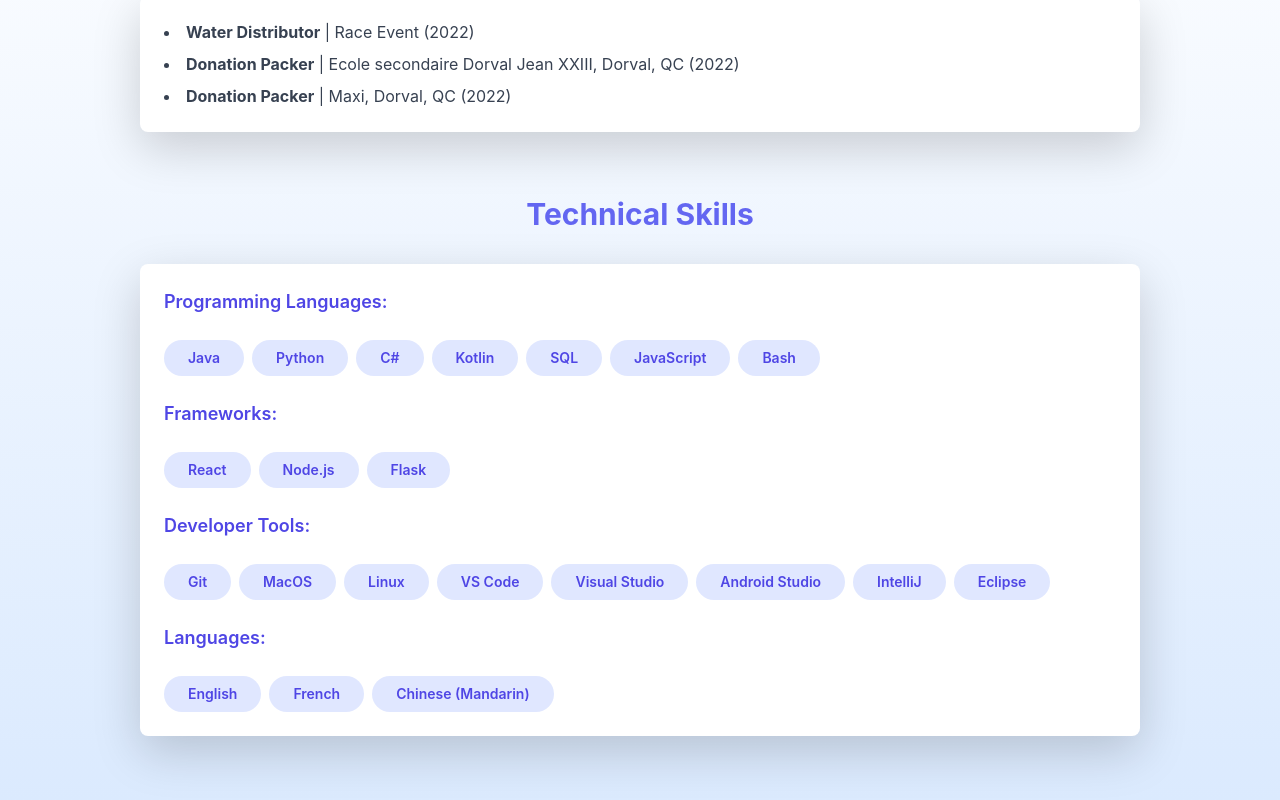
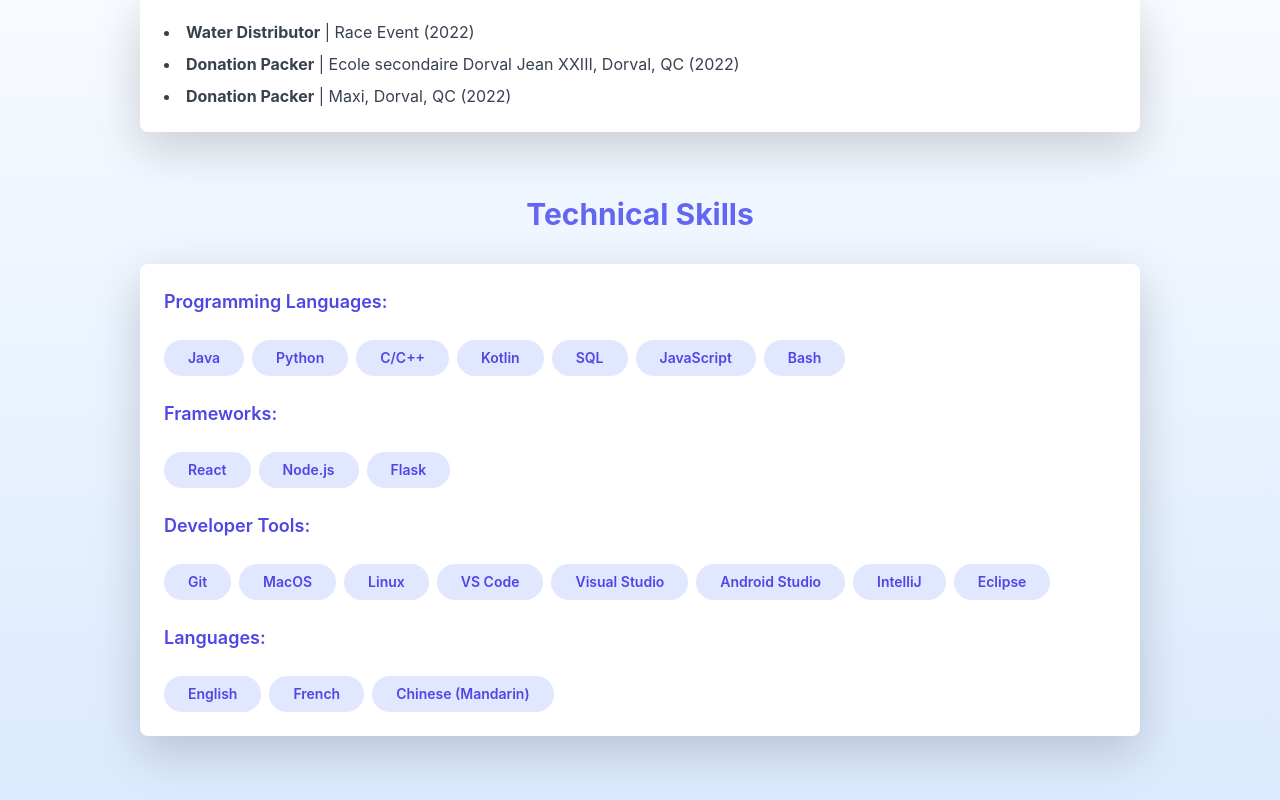
Before and after one commit to Zhouplayer/personal-website-client, a React (Vite) app: page /aboutMe in a window 1280 px wide. Shown: the part 1297-2097 px from the top of the page. Built offline with nearby package versions, Linux system fonts and the light colour scheme.

Commit message:
update resume

```diff
--- a/src/components/SelfDescription.jsx
+++ b/src/components/SelfDescription.jsx
@@ -88,7 +88,7 @@ function SelfDescription() {
                             <div className="flex flex-wrap gap-2">
                                 <span className="bg-indigo-100 text-indigo-600 px-4 py-2 rounded-full text-sm font-semibold">Java</span>
                                 <span className="bg-indigo-100 text-indigo-600 px-4 py-2 rounded-full text-sm font-semibold">Python</span>
-                                <span className="bg-indigo-100 text-indigo-600 px-4 py-2 rounded-full text-sm font-semibold">C#</span>
+                                <span className="bg-indigo-100 text-indigo-600 px-4 py-2 rounded-full text-sm font-semibold">C/C++</span>
                                 <span className="bg-indigo-100 text-indigo-600 px-4 py-2 rounded-full text-sm font-semibold">Kotlin</span>
                                 <span className="bg-indigo-100 text-indigo-600 px-4 py-2 rounded-full text-sm font-semibold">SQL</span>
                                 <span className="bg-indigo-100 text-indigo-600 px-4 py-2 rounded-full text-sm font-semibold">JavaScript</span>
```
